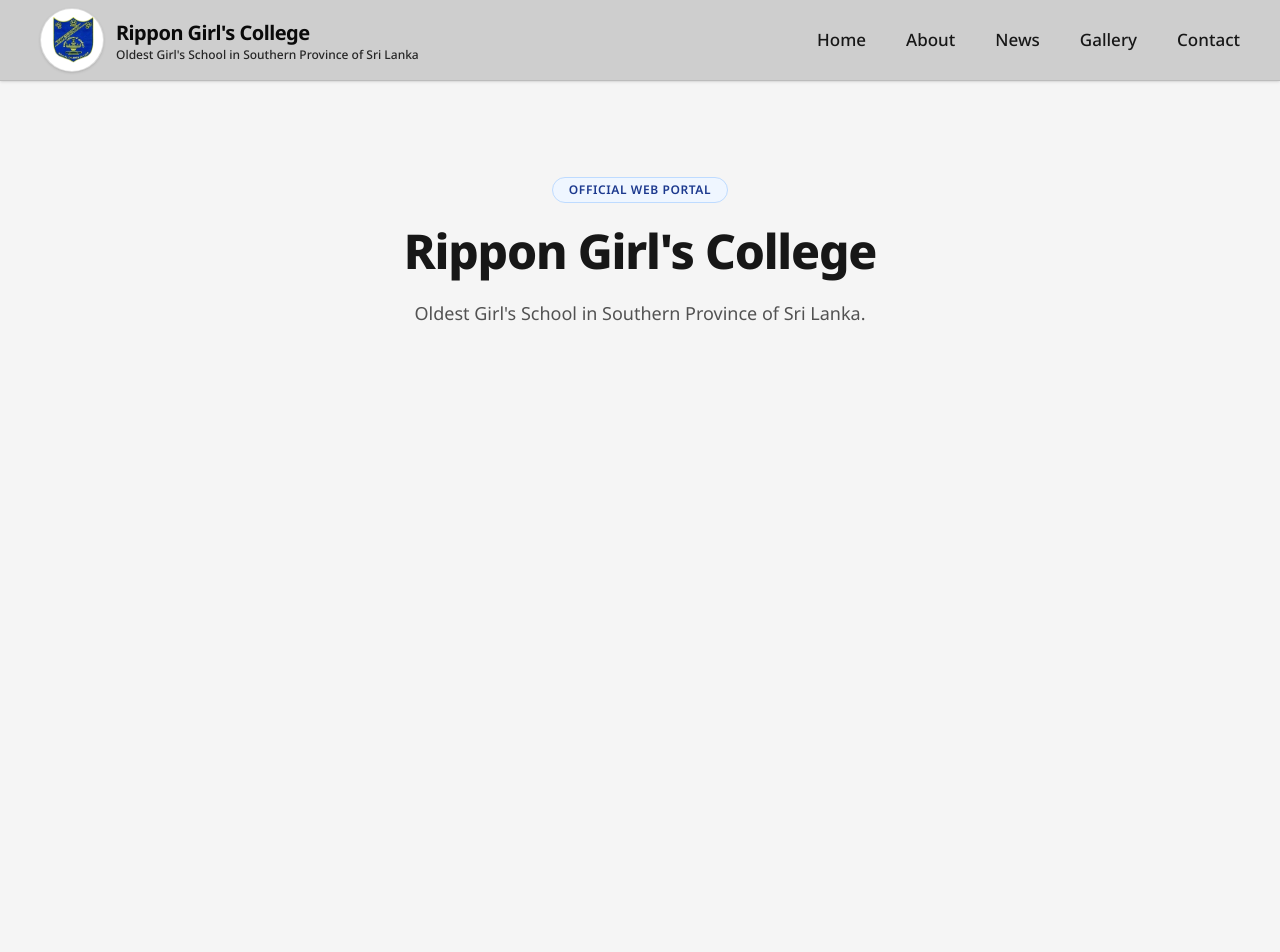
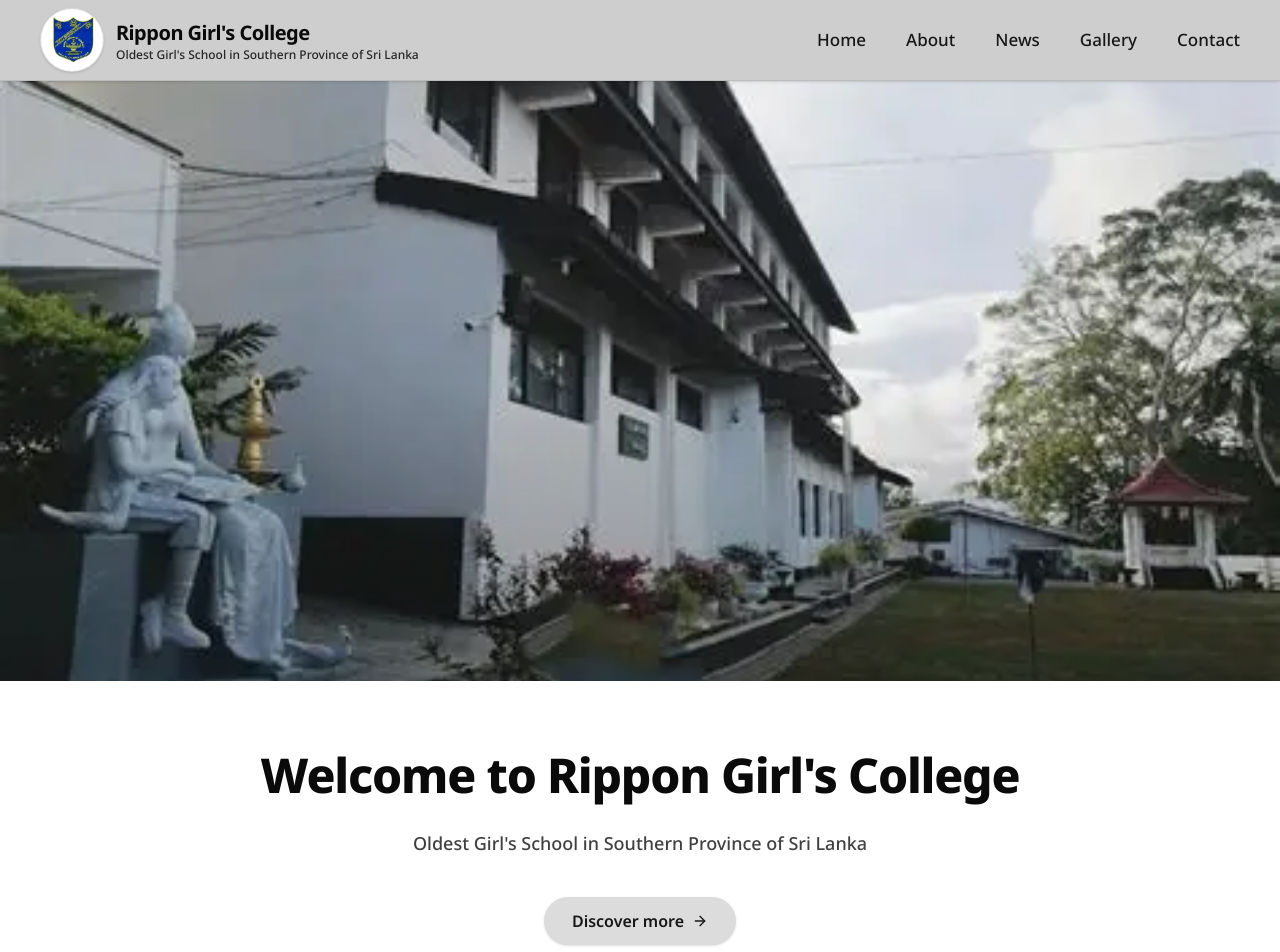
Before and after one commit to Avishka-kavishan/Rippon-Girls-College-Website, a Next.js app: page / in a window 1280 px wide. Shown: the top 952 px of the page. Before the commit the page ends 800 px from the top, so only its background shows below. Built offline with nearby package versions, Linux system fonts and the light colour scheme.

Commit message:
feat: add hero image section with campus banner, headings, and discover more button

```diff
--- a/src/app/page.tsx
+++ b/src/app/page.tsx
@@ -1,21 +1,10 @@
 import React from "react";
+import HeroSection from "@/components/HeroSection";
 
 export default function Home() {
   return (
-    <div className="flex flex-col items-center justify-center py-24 px-6 text-center">
-      <div className="max-w-3xl mx-auto flex flex-col items-center space-y-6">
-        <div className="inline-flex items-center gap-2 rounded-full border border-blue-200 bg-blue-50 px-4 py-1 text-xs font-semibold uppercase tracking-wider text-blue-900">
-          Official Web Portal
-        </div>
-
-        <h1 className="text-3xl sm:text-5xl font-extrabold tracking-tight text-neutral-900">
-          Rippon Girl&apos;s College
-        </h1>
-
-        <p className="text-base sm:text-lg text-neutral-600 leading-relaxed max-w-xl">
-          Oldest Girl&apos;s School in Southern Province of Sri Lanka.
-        </p>
-      </div>
-    </div>
+    <main className="min-h-screen bg-white">
+      <HeroSection />
+    </main>
   );
 }
--- /dev/null
+++ b/src/components/HeroSection.tsx
@@ -0,0 +1,45 @@
+import React from "react";
+import Image from "next/image";
+import Link from "next/link";
+import { ArrowRight } from "lucide-react";
+
+export default function HeroSection() {
+  return (
+    <section className="w-full bg-white flex flex-col items-center">
+      {/* Hero Image Container */}
+      <div className="w-full relative h-[340px] sm:h-[460px] md:h-[540px] lg:h-[600px] overflow-hidden bg-neutral-100">
+        <Image
+          src="/images/hero-image.webp"
+          alt="Rippon Girls' College Campus"
+          fill
+          priority
+          className="object-cover object-center"
+          sizes="100vw"
+        />
+        {/* Subtle bottom gradient overlay for smooth transition */}
+        <div className="absolute inset-0 bg-gradient-to-t from-black/20 via-transparent to-transparent pointer-events-none" />
+      </div>
+
+      {/* Hero Text Content & Action Button */}
+      <div className="w-full max-w-5xl mx-auto px-4 sm:px-6 py-10 sm:py-14 md:py-16 flex flex-col items-center text-center space-y-4 sm:space-y-6">
+        <h1 className="text-2xl sm:text-4xl md:text-5xl font-extrabold tracking-tight text-neutral-950 font-sans leading-tight">
+          Welcome to Rippon Girl&apos;s College
+        </h1>
+
+        <p className="text-sm sm:text-base md:text-lg text-neutral-700 font-medium font-sans max-w-2xl">
+          Oldest Girl&apos;s School in Southern Province of Sri Lanka
+        </p>
+
+        <div className="pt-2 sm:pt-4">
+          <Link
+            href="#about"
+            className="group inline-flex items-center gap-2 rounded-full bg-[#dcdcdc] hover:bg-[#cfcfcf] text-neutral-900 px-6 py-2.5 sm:px-7 sm:py-3 text-sm sm:text-base font-semibold transition-all duration-200 shadow-sm hover:shadow"
+          >
+            <span>Discover more</span>
+            <ArrowRight className="w-4 h-4 transition-transform duration-200 group-hover:translate-x-1" />
+          </Link>
+        </div>
+      </div>
+    </section>
+  );
+}
```
Also changed, not shown: public/images/hero image.webp (added), public/images/hero-image.webp (added).
